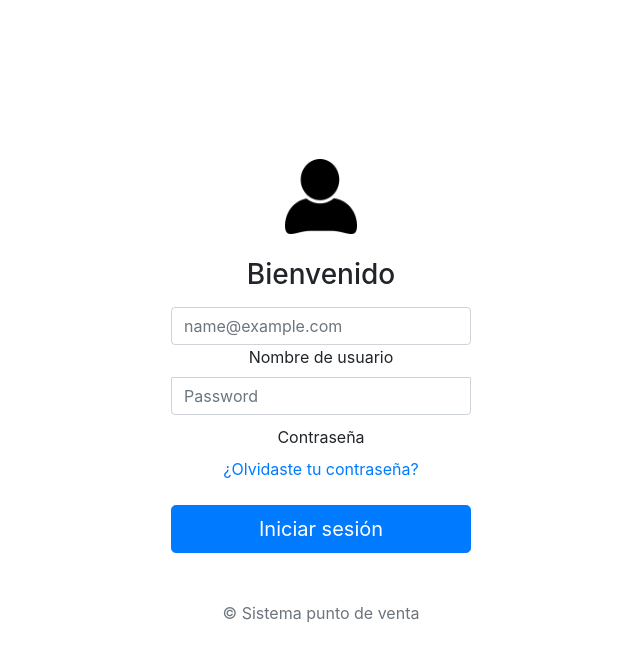
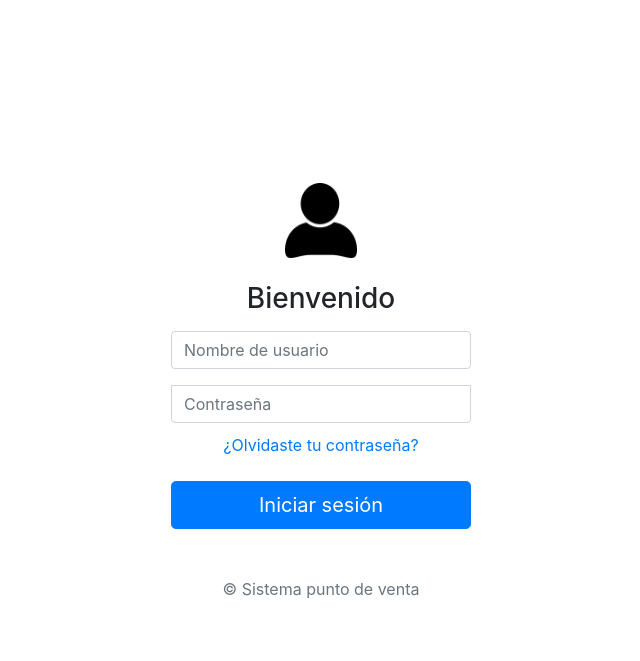
Before and after one commit to LuisEduardoLD/punto-de-venta, a Django app: page / in a window 1280 px wide. Shown: the top 661 px of the page, without its empty margins (319-959 px from the left). Run offline with Django 3.2, Linux system fonts and the light colour scheme; some libraries are stand-ins or nearby versions.

Commit message:
arreglado el logueo

```diff
--- a/apps/MainApp/views.py
+++ b/apps/MainApp/views.py
@@ -13,7 +13,7 @@ def main_home(req):
                 if user.is_admin:
                     return redirect('/admin')
                 else:
-                    if user.id_typoUsuario == 'mesero':
+                    if str(user.id_typoUsuario) == 'mesero':
                         return redirect('/meseros')
                     else:
                         return redirect('/cajeros')
--- a/templates/main/index.html
+++ b/templates/main/index.html
@@ -17,12 +17,10 @@
             <img class="mb-4" src="{% static 'recursos/img/user.png' %}" alt="" width="72" height="75">
             <h1 class="h3 mb-3 fw-normal">Bienvenido</h1>
             <div class="form-floating">
-                <input type="text" class="form-control" id="floatingInput" name="username" placeholder="name@example.com">
-                <label for="floatingInput">Nombre de usuario</label>
+                <input type="text" class="form-control" id="floatingInput" name="username" placeholder="Nombre de usuario">
             </div>
-            <div class="form-floating">
-                <input type="password" name="password" class="form-control" id="floatingPassword" placeholder="Password">
-                <label for="floatingPassword">Contraseña</label>
+            <div class="form-floating mt-3">
+                <input type="password" name="password" class="form-control" id="floatingPassword" placeholder="Contraseña">
             </div>
             <div class="checkbox mb-3">
                 <label>
```
Also changed, not shown: db.sqlite3.
